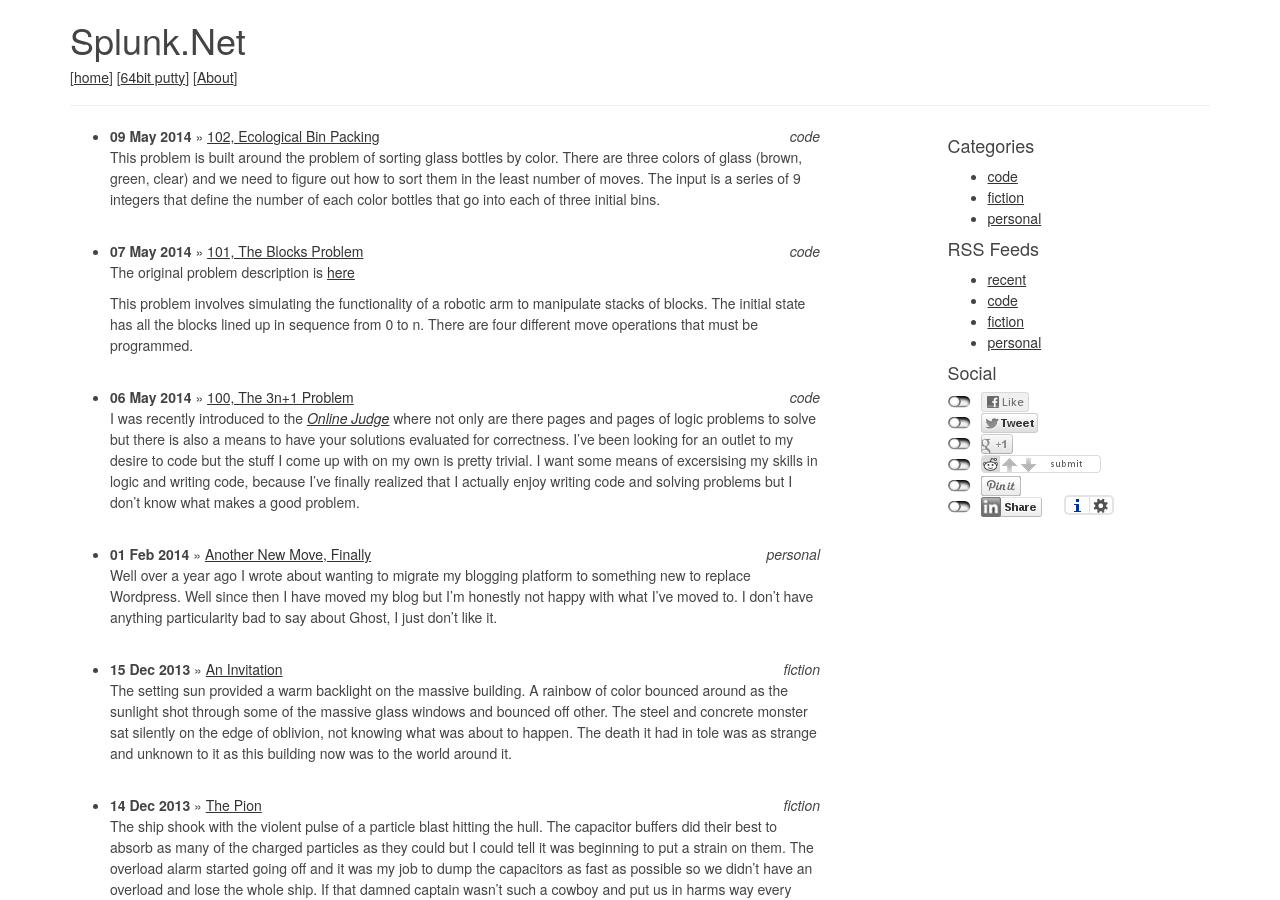
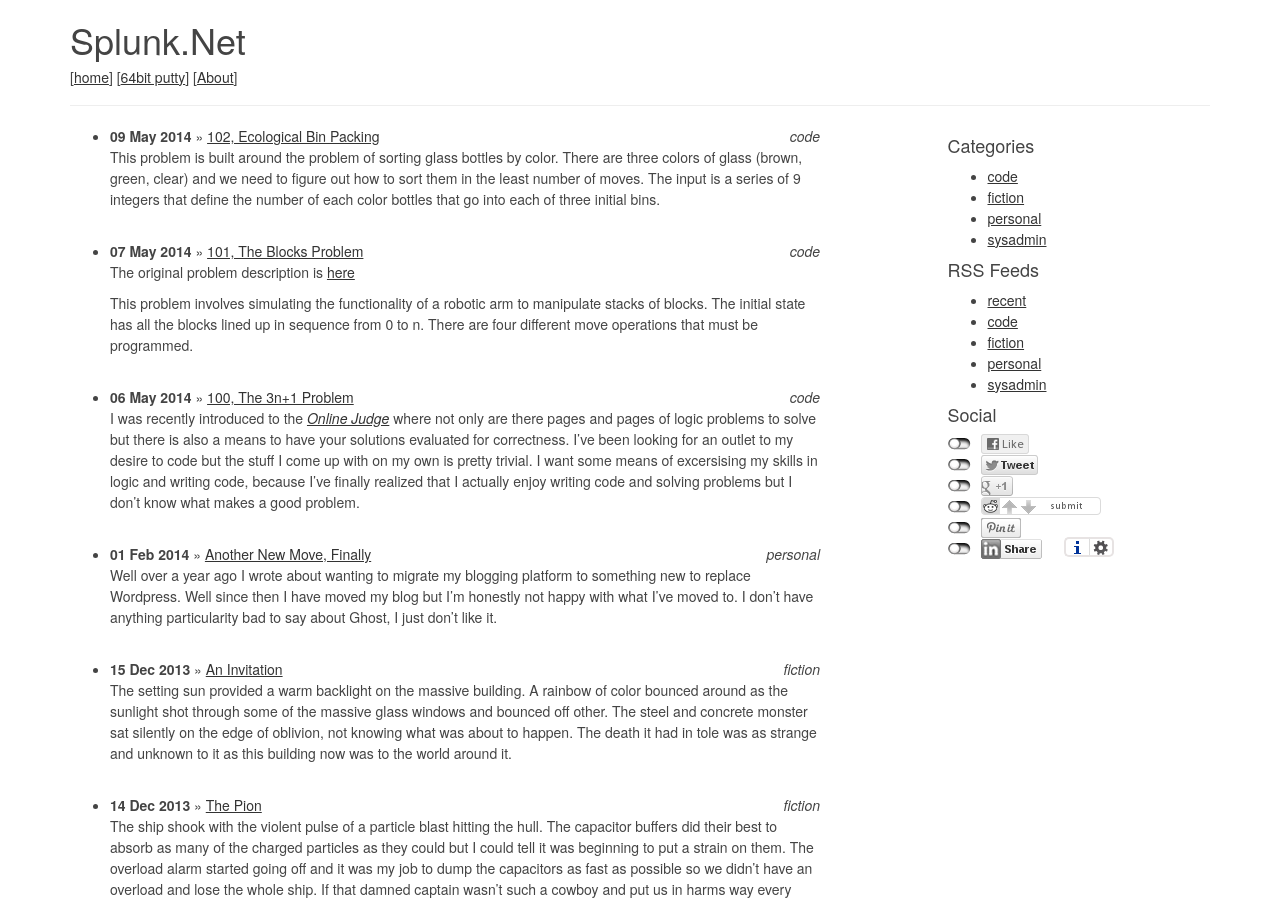
Before and after one commit to taddev/taddev.github.io, a Jekyll site: the page built from index.html, in a window 1280 px wide and 900 px high. Built offline with Jekyll 4.4.1, drawn with Linux system fonts in a browser that asks for light colours; comment, search, counter and statistics services are not loaded.

Commit message:
midco ipv6 howto posted

```diff
--- a/_config.yml
+++ b/_config.yml
@@ -6,7 +6,7 @@ lsi: true
 permalink: /:year/:month/:title/
 timezone: America/Denver
 markdown: kramdown
-category-list: [code, fiction, personal]
+category-list: [code, fiction, personal, sysadmin]
 excerpt_separator: <!-- more -->
 defaults:
   -
```
